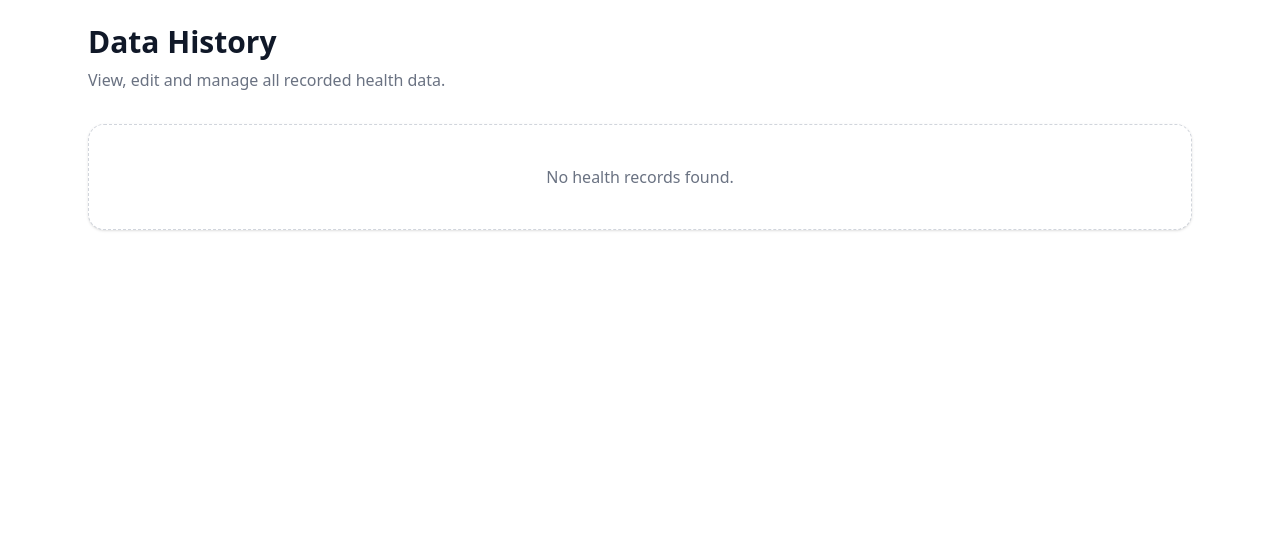
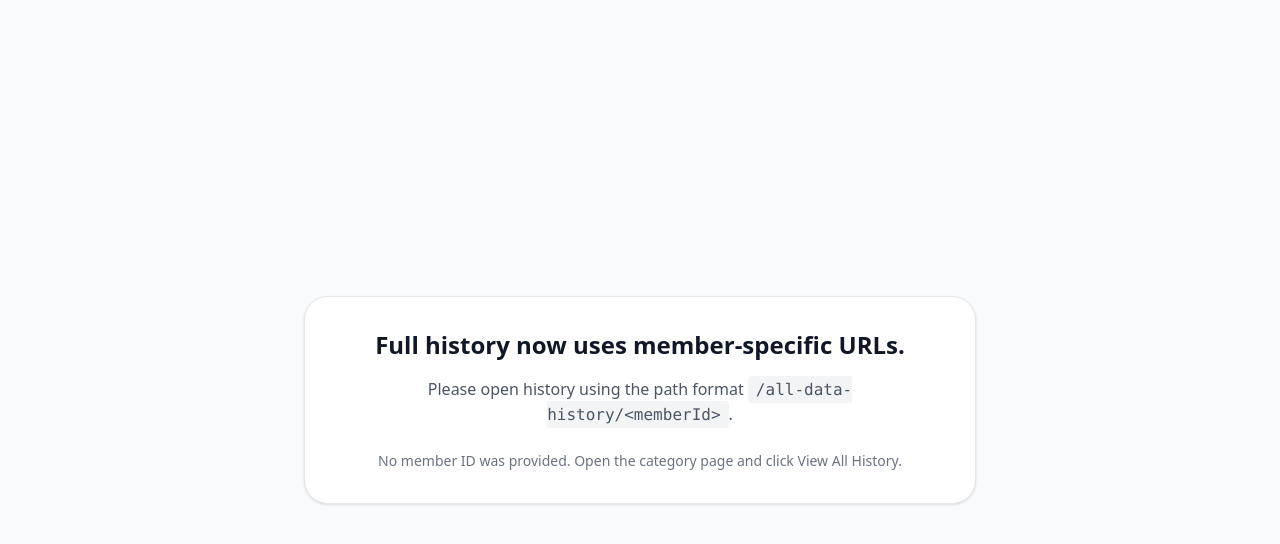
Before and after one commit to samar-abbas-786/MediGraph, a Next.js app: page /all-data-history in a window 1280 px wide. Shown: the top 544 px of the page. Built offline with nearby package versions, Linux system fonts and the light colour scheme.

Commit message:
save-point-7

```diff
--- /dev/null
+++ b/app/all-data-history/[memberId]/page.jsx
@@ -0,0 +1,9 @@
+import AllDataHistoryClient from "../AllDataHistoryClient";
+
+const AllDataHistoryByMemberPage = async ({ params }) => {
+  const { memberId } = await params;
+
+  return <AllDataHistoryClient member_id={memberId} />;
+};
+
+export default AllDataHistoryByMemberPage;
--- a/app/all-data-history/page.jsx
+++ b/app/all-data-history/page.jsx
@@ -1,14 +1,36 @@
-import { Suspense } from "react";
-import AllDataHistoryClient from "./AllDataHistoryClient";
-import Loading from "@/components/loading";
+import Link from "next/link";
 
-const AllDataHistoryPage = async ({ searchParams }) => {
+const AllDataHistoryPage = ({ searchParams }) => {
   const member_id = searchParams?.id || "";
 
   return (
-    <Suspense fallback={<Loading />}>
-      <AllDataHistoryClient member_id={member_id} />
-    </Suspense>
+    <div className="min-h-screen flex items-center justify-center bg-gray-50 px-4 py-12">
+      <div className="max-w-2xl w-full bg-white rounded-3xl border border-gray-200 p-8 text-center shadow-sm">
+        <h1 className="text-2xl font-semibold text-gray-900 mb-4">
+          Full history now uses member-specific URLs.
+        </h1>
+        <p className="text-gray-600 mb-6">
+          Please open history using the path format{" "}
+          <code className="bg-gray-100 px-2 py-1 rounded">
+            /all-data-history/&lt;memberId&gt;
+          </code>
+          .
+        </p>
+        {member_id ? (
+          <Link
+            href={`/all-data-history/${member_id}`}
+            className="inline-flex items-center justify-center rounded-full bg-blue-600 px-6 py-3 text-white font-medium hover:bg-blue-700 transition"
+          >
+            Open history for this member
+          </Link>
+        ) : (
+          <p className="text-sm text-gray-500">
+            No member ID was provided. Open the category page and click View All
+            History.
+          </p>
+        )}
+      </div>
+    </div>
   );
 };
 
--- a/app/api/get-parameter-history/route.js
+++ b/app/api/get-parameter-history/route.js
@@ -1,4 +1,5 @@
 import { NextResponse } from "next/server";
+import mongoose from "mongoose";
 import Data from "@/models/data";
 import db from "@/database/db";
 
--- a/app/category/cate.jsx
+++ b/app/category/cate.jsx
@@ -93,7 +93,7 @@ export default function CategoryPageComponent() {
   // Navigate to full data history
   const handleAllHistory = () => {
     const id = params.get("id");
-    router.push(`/all-data-history?id=${id}`);
+    router.push(`/all-data-history/${id}`);
   };
 
   // Toggle frequent category
```
